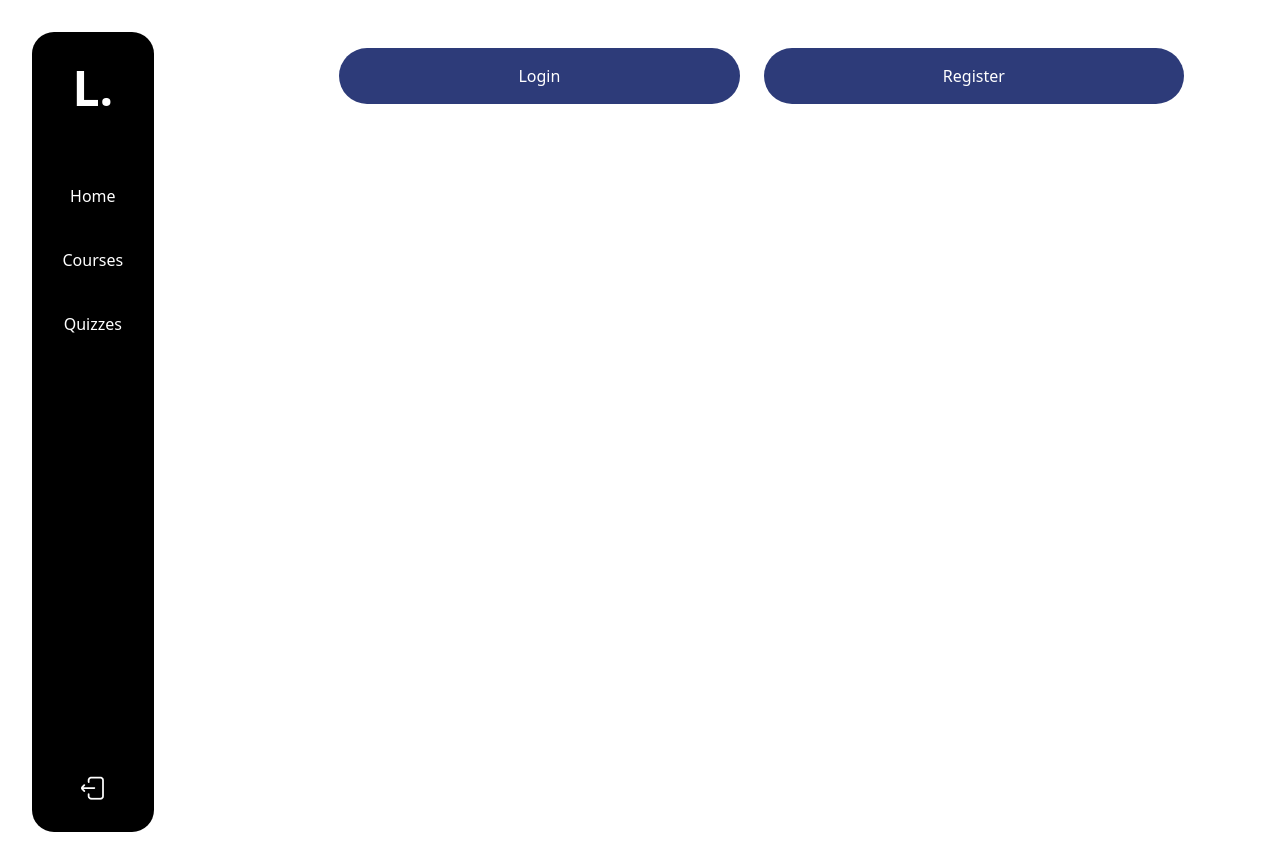
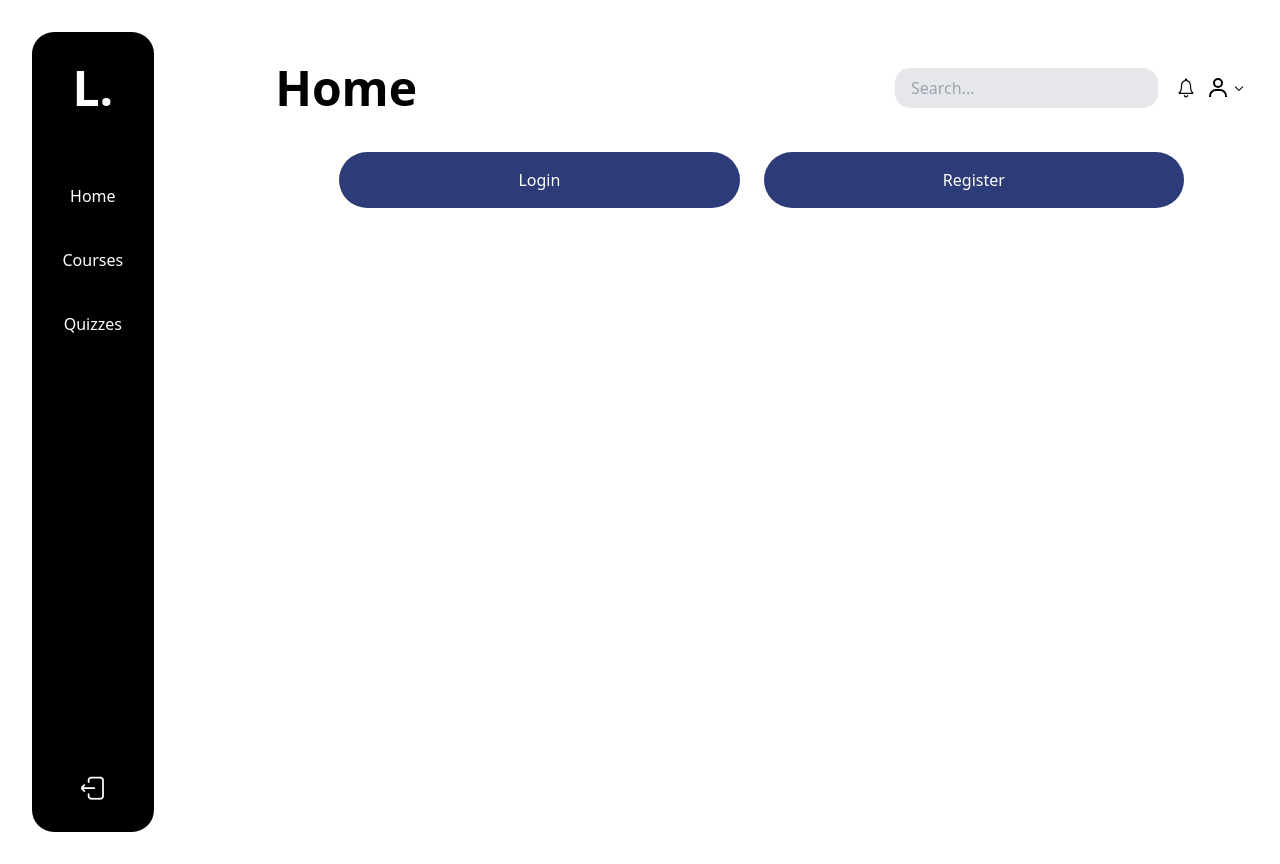
Before and after one commit to WBT-Kenya/Social-Learn-To-Earn-Platform, a React (Vite) app: page / in a window 1280 px wide. Built offline with nearby package versions, Linux system fonts and the light colour scheme; the HTML template or start-up script is replaced by a standard one.

Commit message:
Update home page navbar

```diff
--- a/src/pages/Home.tsx
+++ b/src/pages/Home.tsx
@@ -1,4 +1,4 @@
-import { Sidebar } from "../components";
+import { Navbar, Sidebar } from "../components";
 
 const Home = () => {
   return (
@@ -6,6 +6,11 @@ const Home = () => {
       <section className="basis-1/5">
         <Sidebar />
       </section>
+      <section className="basis-4/5 flex flex-col space-y-6 pt-8">
+        <div className="flex justify-between items-center">
+          <h3 className="text-5xl text-black font-bold">Home</h3>
+          <Navbar />
+        </div>
         <section className="basis-4/5 flex flex-col">
           <nav className="flex space-x-6 px-16 py-4">
             <a
@@ -23,6 +28,7 @@ const Home = () => {
           </nav>
         </section>
       </section>
+    </section>
   );
 };
 
```
Lines whose indentation alone changed are shown as unchanged.
